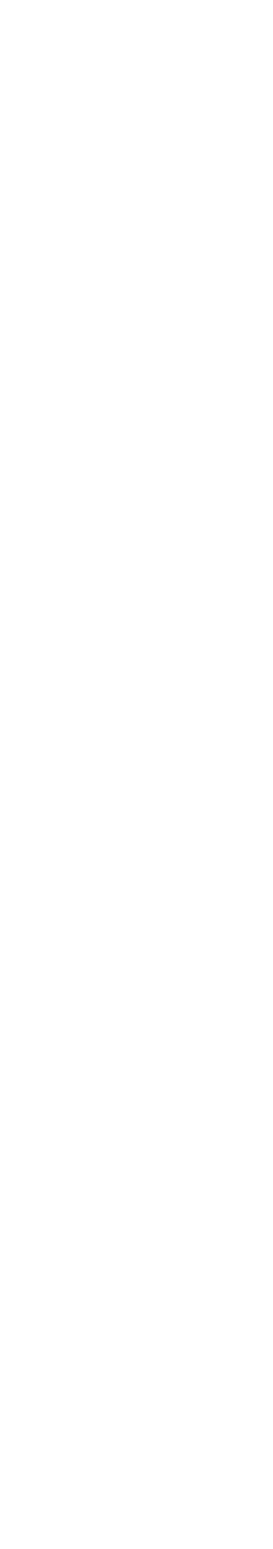
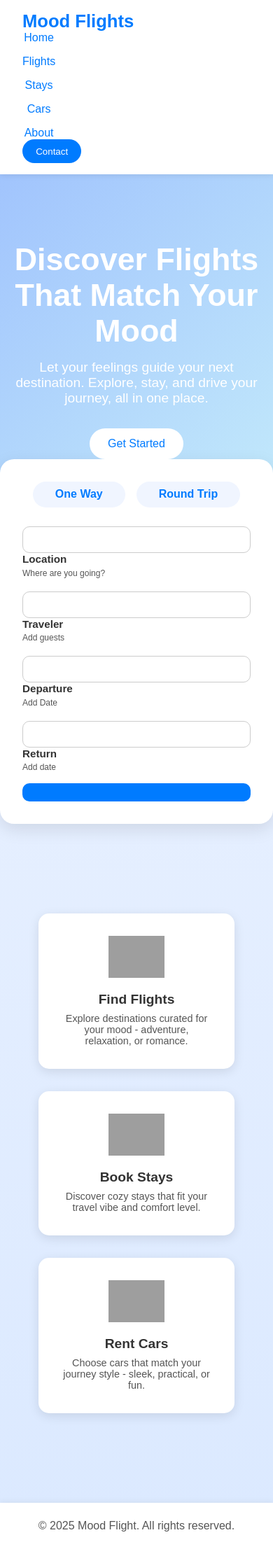
Before and after one commit to Zainu04/mood_flight_app, a Flask app: page / in a window 390 px wide. Before the commit the page is empty. Shown: the whole page at 70% size. Before the commit the page ends 844 px from the top, so only its background shows below. Run offline with Flask 3, Linux system fonts and the light colour scheme; grey boxes are pictures that could not be loaded.

Commit message:
Style overhaul: polished hero, booking form, features section, and responsive layout

```diff
--- a/app.py
+++ b/app.py
@@ -3,20 +3,24 @@ from flask import Flask, render_template
 app = Flask(__name__)
 
 @app.route('/')
-def home():
-    return render_template('flights.html')  # default landing page
+def base():
+    return render_template('base.html')
 
 @app.route('/flights')
 def flights():
     return render_template('flights.html')
 
+@app.route('/stays')
+def stays():
+    return render_template('stays.html')
+
 @app.route('/cars')
 def cars():
     return render_template('cars.html')
 
-@app.route('/stays')
-def stays():
-    return render_template('stays.html')
+@app.route('/contact')
+def contact():
+    return render_template('contact.html')
 
 if __name__ == '__main__':
     app.run(debug=True)
--- a/static/style.css
+++ b/static/style.css
@@ -0,0 +1,295 @@
+/* =======================================
+   Global Styles
+======================================= */
+* {
+    box-sizing: border-box;
+    margin: 0;
+    padding: 0;
+}
+
+body {
+    font-family: "Poppins", sans-serif;
+    background: linear-gradient(to bottom, #f0f5ff, #dbe9ff);
+    color: #333;
+}
+
+a {
+    text-decoration: none;
+    color: inherit;
+}
+
+/* =======================================
+   Header / Navigation
+======================================= */
+header {
+    background: white;
+    box-shadow: 0 2px 8px rgba(0, 0, 0, 0.08);
+    position: sticky;
+    top: 0;
+    z-index: 100;
+}
+
+nav {
+    max-width: 1200px;
+    margin: auto;
+    padding: 1rem 2rem;
+    display: flex;
+    align-items: center;
+    justify-content: space-between;
+}
+
+.nav_logo {
+    font-size: 1.6rem;
+    font-weight: 700;
+    color: #007bff;
+}
+
+.nav_linls {
+    display: flex;
+    align-items: center;
+    gap: 2rem;
+    list-style: none;
+}
+
+.nav_linls li a {
+    font-weight: 500;
+    color: #007bff;
+    transition: color 0.3s;
+}
+
+.nav_linls li a:hover {
+    color: #0056b3;
+}
+
+header button.btn {
+    background: #007bff;
+    color: #fff;
+    padding: 0.6rem 1.2rem;
+    border-radius: 25px;
+    border: none;
+    cursor: pointer;
+    transition: background 0.3s, transform 0.3s;
+}
+
+header button.btn:hover {
+    background: #0056b3;
+    transform: scale(1.05);
+}
+
+/* =======================================
+   Hero Section
+======================================= */
+.hero {
+    text-align: center;
+    padding: 6rem 1rem 4rem 1rem;
+    background: linear-gradient(135deg, #a1c4fd 0%, #c2e9fb 100%);
+    color: white;
+    animation: fadeIn 1s ease-in-out;
+}
+
+.hero h1 {
+    font-size: 2.8rem;
+    margin-bottom: 1rem;
+}
+
+.hero p {
+    font-size: 1.2rem;
+    margin-bottom: 2rem;
+}
+
+.cta-btn {
+    background: white;
+    color: #007bff;
+    border: none;
+    padding: 0.8rem 1.6rem;
+    font-size: 1rem;
+    border-radius: 25px;
+    cursor: pointer;
+    transition: background 0.3s, transform 0.3s;
+}
+
+.cta-btn:hover {
+    background: #e6f0ff;
+    transform: scale(1.05);
+}
+
+/* =======================================
+   Booking Form
+======================================= */
+.booking {
+    max-width: 1200px;
+    margin: -4rem auto 4rem auto;
+    background: #fff;
+    padding: 2rem;
+    border-radius: 20px;
+    box-shadow: 0 8px 25px rgba(0,0,0,0.1);
+}
+
+.booking_nav {
+    display: flex;
+    justify-content: center;
+    gap: 1rem;
+    margin-bottom: 1.5rem;
+}
+
+.booking_nav span {
+    padding: 0.6rem 2rem;
+    border-radius: 25px;
+    cursor: pointer;
+    font-weight: 600;
+    color: #007bff;
+    background: #f0f5ff;
+    transition: background 0.3s, color 0.3s;
+}
+
+.booking_nav span.active {
+    background: #007bff;
+    color: #fff;
+}
+
+.booking form {
+    display: grid;
+    grid-template-columns: repeat(4, 1fr) auto; /* 4 fields + button */
+    gap: 1rem;
+    align-items: end;
+}
+
+.booking .form_group {
+    display: flex;
+    flex-direction: column;
+    gap: 0.2rem;
+}
+
+.booking .form_group .input_group label {
+    font-size: 0.95rem;
+    font-weight: 600;
+    color: #333;
+}
+
+.booking .form_group input {
+    padding: 0.6rem 1rem;
+    border-radius: 10px;
+    border: 1px solid #ccc;
+    font-size: 0.95rem;
+    outline: none;
+    transition: border-color 0.3s, box-shadow 0.3s;
+    width: 100%;
+}
+
+.booking .form_group input:focus {
+    border-color: #007bff;
+    box-shadow: 0 0 5px rgba(0,123,255,0.3);
+}
+
+.booking .form_group p {
+    font-size: 0.75rem;
+    color: #555;
+    margin-top: 0.2rem;
+}
+
+.booking .btn {
+    background: #007bff;
+    color: #fff;
+    border: none;
+    padding: 0.8rem 1.5rem;
+    font-size: 1rem;
+    border-radius: 10px;
+    cursor: pointer;
+    transition: background 0.3s, transform 0.3s;
+}
+
+.booking .btn:hover {
+    background: #0056b3;
+    transform: scale(1.05);
+}
+
+/* =======================================
+   Features Section
+======================================= */
+.features {
+    display: flex;
+    flex-wrap: wrap;
+    justify-content: center;
+    gap: 2rem;
+    padding: 4rem 1rem;
+}
+
+.feature {
+    text-align: center;
+    background: #fff;
+    padding: 2rem;
+    border-radius: 15px;
+    width: 280px;
+    box-shadow: 0 4px 15px rgba(0, 0, 0, 0.1);
+    transition: transform 0.3s, box-shadow 0.3s;
+}
+
+.feature:hover {
+    transform: translateY(-8px);
+    box-shadow: 0 8px 20px rgba(0,0,0,0.15);
+}
+
+.feature img {
+    width: 80px;
+    margin-bottom: 1rem;
+}
+
+.feature h2 {
+    font-size: 1.2rem;
+    margin-bottom: 0.5rem;
+}
+
+.feature p {
+    font-size: 0.9rem;
+    color: #555;
+}
+
+/* =======================================
+   Footer
+======================================= */
+footer {
+    text-align: center;
+    padding: 1.5rem;
+    background: #fff;
+    color: #555;
+    box-shadow: 0 -2px 8px rgba(0, 0, 0, 0.05);
+    margin-top: 4rem;
+}
+
+/* =======================================
+   Animations
+======================================= */
+@keyframes fadeIn {
+    from { opacity: 0; transform: translateY(10px); }
+    to { opacity: 1; transform: translateY(0); }
+}
+
+/* =======================================
+   Responsive
+======================================= */
+@media (max-width: 992px) {
+    .booking form {
+        grid-template-columns: repeat(2, 1fr) auto;
+    }
+}
+
+@media (max-width: 768px) {
+    nav {
+        flex-direction: column;
+        align-items: flex-start;
+    }
+
+    .nav_linls {
+        flex-direction: column;
+        gap: 1rem;
+    }
+
+    .booking form {
+        grid-template-columns: 1fr; /* stacked on mobile */
+    }
+
+    .features {
+        flex-direction: column;
+        align-items: center;
+    }
+}
--- a/templates/base.html
+++ b/templates/base.html
@@ -1,23 +1,108 @@
-<!Doctype html>
+<!DOCTYPE html>
 <html lang="en">
 <head>
-        <meta charset="UFT-8">
+    <meta charset="UTF-8">
     <meta name="viewport" content="width=device-width, initial-scale=1.0">
     <title>Mood Flight App</title>
-        <link rel="stylesheet" href="static/style.css">
-        <script defer src="static/script.js"></script>
+    <link rel="stylesheet" href="../static/style.css">
+    <script defer src="../static/script.js"></script>
 </head>
-
 <body>
+    <!-- Header / Navigation -->
     <header>
         <nav>
-                <a href="">Home</a>
-                <a href="">Flights</a>
-                <a href="">Stays</a>
-                <a href="">Cars</a>
-                <a href="">About</a>
-                <a href="">Contact</a>
+        <div class="nav_logo">Mood Flights</div>
+        <ul class="nav_linls">
+            <li><a href="/">Home</a></li>
+            <li><a href="/flights">Flights</a></li>
+            <li><a href="/stays">Stays</a></li>
+            <li><a href="/cars">Cars</a></li>
+            <li><a href="/about">About</a></li>
+        </ul>
+        <button class="btn">Contact</button>
         </nav>
     </header>
+
+    <!-- Hero Section -->
+    <div class="hero">
+        <h1>Discover Flights That Match Your Mood</h1>
+        <p>Let your feelings guide your next destination. Explore, stay, and drive your journey, all in one place.</p>
+        <a href="/flights">
+            <button class="cta-btn">Get Started</button>
+        </a>
+    </div>
+    <!--Booking Form-->
+  <section class="booking">
+    <div class="booking_nav">
+        <span>One Way</span>
+        <span>Round Trip</span>
+    </div>
+    <form>
+        <div class="form_group">
+          <span><i class="ri-map-pin-line"></i></span>
+          <div class="input_content">
+            <div class="input_group">
+                <input type="text">
+                <label>Location</label>
+            </div>
+            <p>Where are you going?</p>
+          </div>
+        </div>
+        <div class="form_group">
+            <span><i class="ri-user-3-line"></i></span>
+            <div class="input_content">
+                <div class="input_group">
+                    <input type="number">
+                    <label>Traveler</label>
+                </div>
+                <p>Add guests</p>
+            </div>
+        </div>
+        <div class="form_group">
+            <span><i class="ri-calender-line"></i></span>
+            <div class="input_content">
+                <div class="input_group">
+                    <input type="text">
+                    <label>Departure</label>
+            </div>
+                <p>Add Date</p>
+            </div>
+        </div>
+        <div class="form_group">
+            <span><i class="ri-calendar-line"></i></span>
+            <div class="input_content">
+                <div class="input_group">
+                    <input type="text">
+                    <label>Return</label>
+                </div>
+                <p>Add date</p>
+            </div>
+        </div>
+        <button class="btn"><i class="ri-search-line"></i></button>
+    </form>
+  </section>
+    <!-- Main Features Section -->
+    <section class="features">
+        <div class="feature">
+            <img src="/static/images/plane.png" alt="Flights">
+            <h2>Find Flights</h2>
+            <p>Explore destinations curated for your mood - adventure, relaxation, or romance.</p>
+        </div>
+        <div class="feature">
+            <img src="/static/images/hotel.png" alt="Stays">
+            <h2>Book Stays</h2>
+            <p>Discover cozy stays that fit your travel vibe and comfort level.</p>
+        </div>
+        <div class="feature">
+            <img src="/static/images/car.png" alt="Cars">
+            <h2>Rent Cars</h2>
+            <p>Choose cars that match your journey style - sleek, practical, or fun.</p>
+        </div>
+    </section>
+
+    <!-- Footer -->
+    <footer>
+        <p>© 2025 Mood Flight. All rights reserved.</p>
+    </footer>
 </body>
 </html>
```
Also changed, not shown: templates/contact.html (added), 1 other file. Lines whose indentation alone changed are shown as unchanged.
